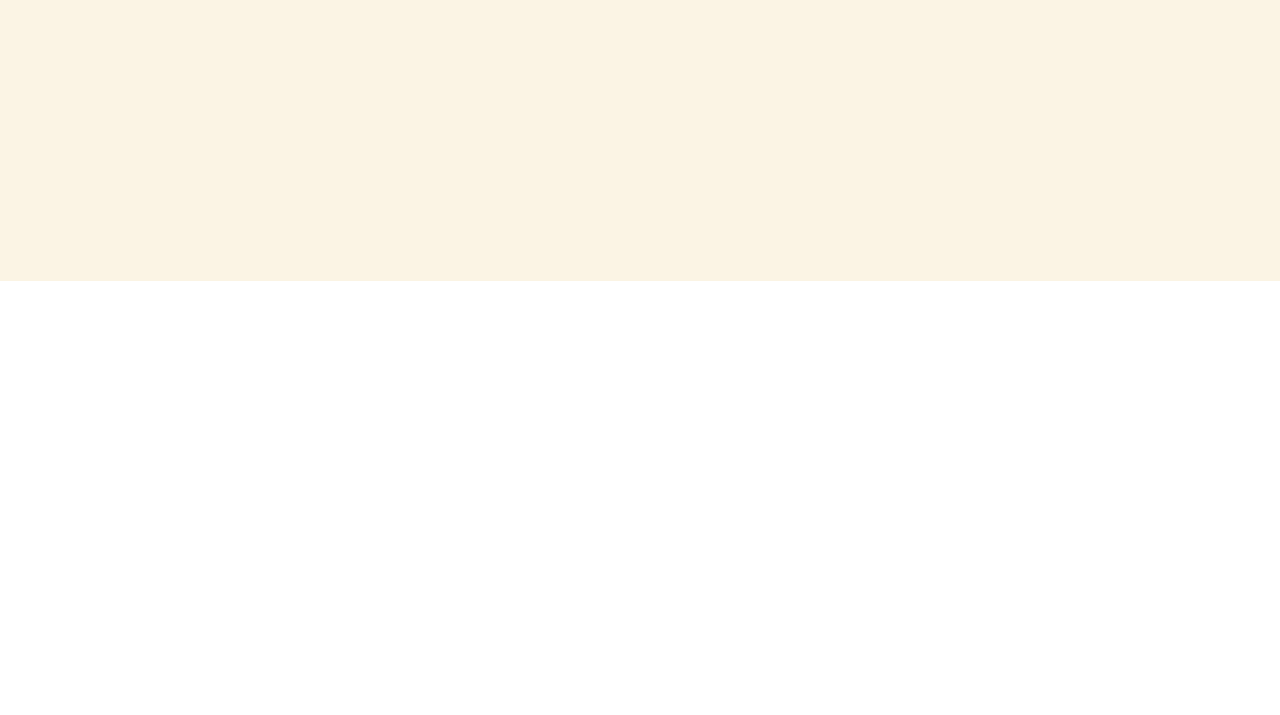
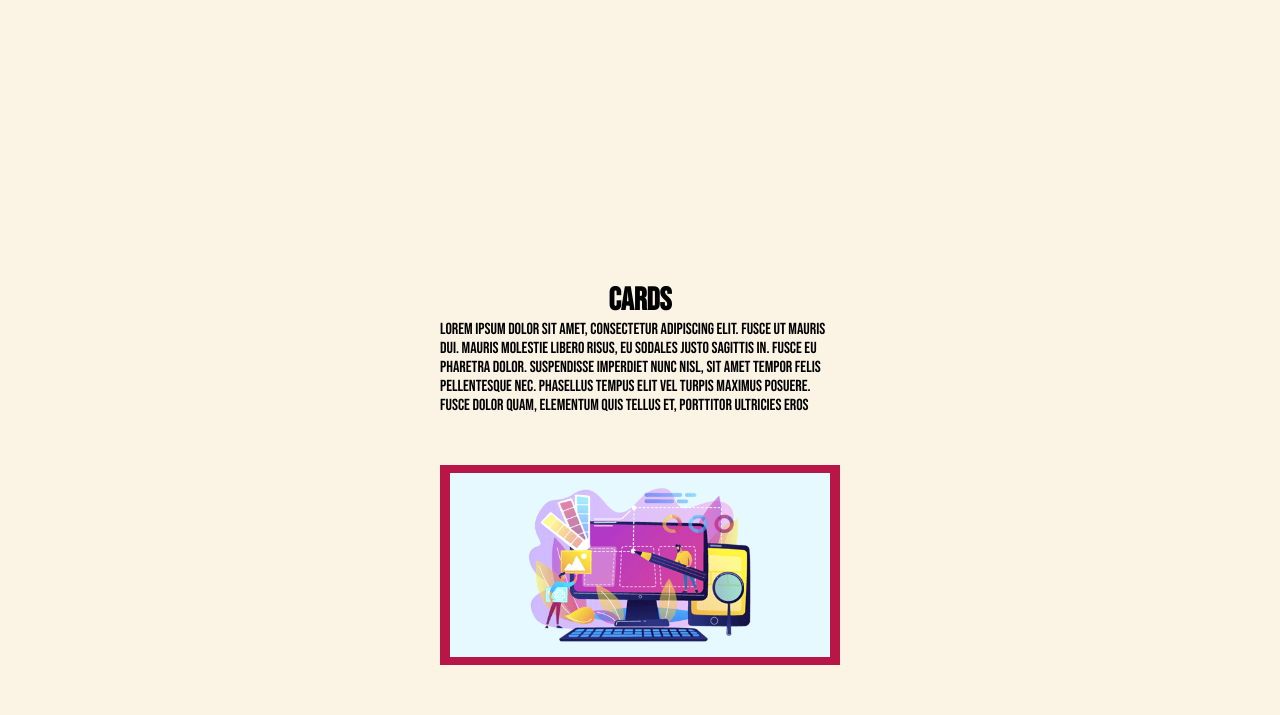
Before and after one commit to Akiro7321/Portfolio, a plain HTML site: page Portfolio.html in a window 1280 px wide. Shown: the part 519-1234 px from the top of the page. Before the commit the page ends 800 px from the top, so only its background shows below. Drawn offline with Linux system fonts and the light colour scheme.

```diff
--- a/Portfolio.html
+++ b/Portfolio.html
@@ -13,6 +13,7 @@
     <link rel="stylesheet" href="style.css" />
     <title>Document</title>
   </head>
+
   <body>
     <header>
       <a href="" class="header-links">Work</a>
@@ -31,6 +32,21 @@
           <button class="titleButton">click me</button>
         </div>
       </div>
+
+      <div class="work-container">
+        <h2>Cards</h2>
+        <p>
+          Lorem ipsum dolor sit amet, consectetur adipiscing elit. Fusce ut
+          mauris dui. Mauris molestie libero risus, eu sodales justo sagittis
+          in. Fusce eu pharetra dolor. Suspendisse imperdiet nunc nisl, sit amet
+          tempor felis pellentesque nec. Phasellus tempus elit vel turpis
+          maximus posuere. Fusce dolor quam, elementum quis tellus et, porttitor
+          ultricies eros
+        </p>
+        <div class="project-container">
+          <img src="img/placeHolder.png" alt="placeholder for now" />
+        </div>
+      </div>
     </main>
   </body>
 </html>
--- a/style.css
+++ b/style.css
@@ -1,17 +1,13 @@
-*{
+* {
   margin: 0;
   padding: 0;
   font-family: 'Bebas Neue', cursive;
 }
-h1{
+h1 {
   font-size: 4rem;
 }
-h2{
+h2 {
   font-size: 2rem;
-}
-
-main {
-  height: 95vh;
 }
 
 header {
@@ -19,9 +15,11 @@ header {
  height: 5vh;
  display: flex;
  align-items: center;
+ position: sticky;
+ top: 0;
 }
 
-.header-links{
+.header-links {
   padding: 10px;
   font-size: 1.6rem;
 }
@@ -32,15 +30,12 @@ a {
 }
 
 .title-container {
+  height: 95vh;
   background-color: #FBF4E4;
-  height: 100%;
   display: flex;
   flex-direction: column;
   justify-content: center;
   align-items: center;
-}
-.title-text {
-
 }
 
 .titleButton {
@@ -48,4 +43,31 @@ a {
   background-color: #DFD8CA;
   border-radius: 5px;
   border: 2px solid black;
+  width: 150px;
+  font-size: 1.6rem;
 }
+
+.work-container {
+  background-color: #FBF4E4;
+  display: flex;
+  justify-content: center;
+  align-items: center;
+  flex-direction: column;
+}
+.work-container h2,
+.work-container p,
+.work-container div {
+  max-width: 400px;
+}
+.project-container {
+  background-color: #B81646;
+  display: flex;
+  justify-content: center;
+  align-items: center;
+  width: 95%;
+  height: 200px;
+  margin: 50px;
+}
+.project-container img{
+  width: 95%;
+}
```
Also changed, not shown: img/placeHolder.png (added).
